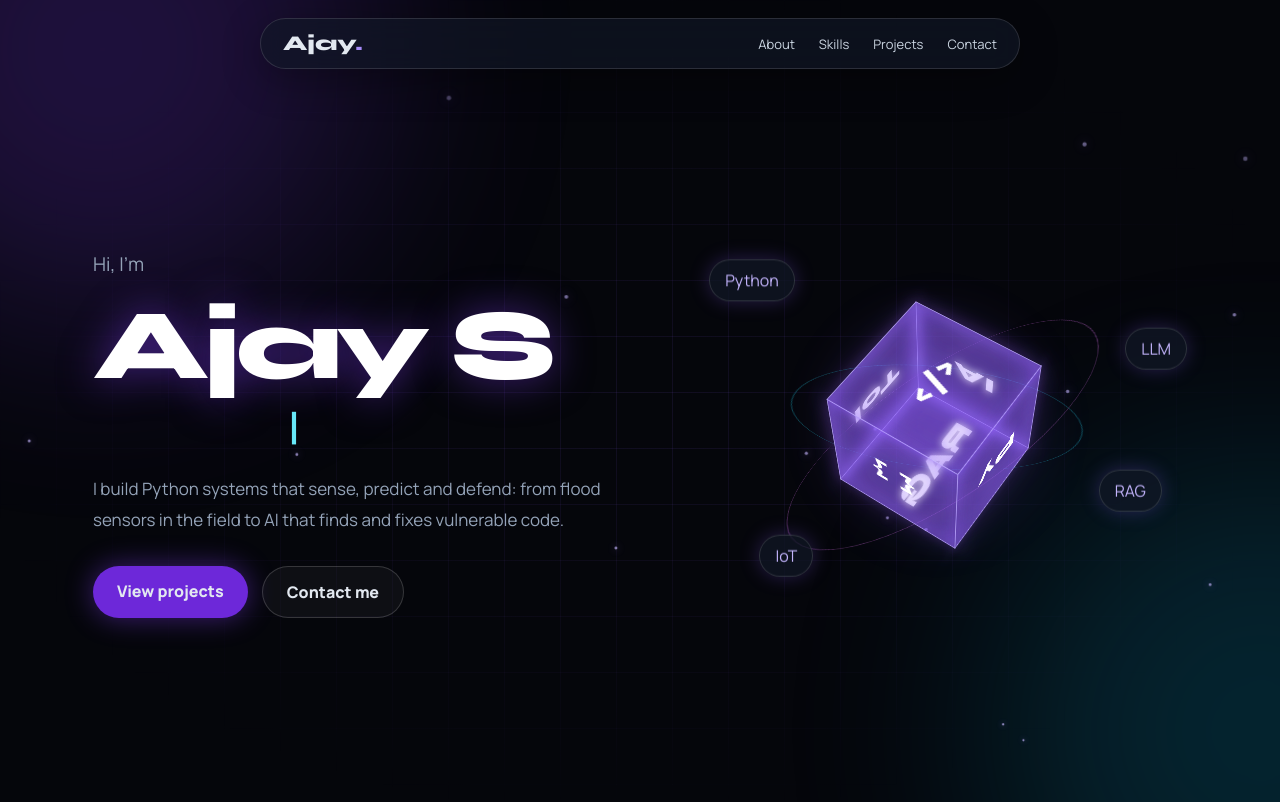
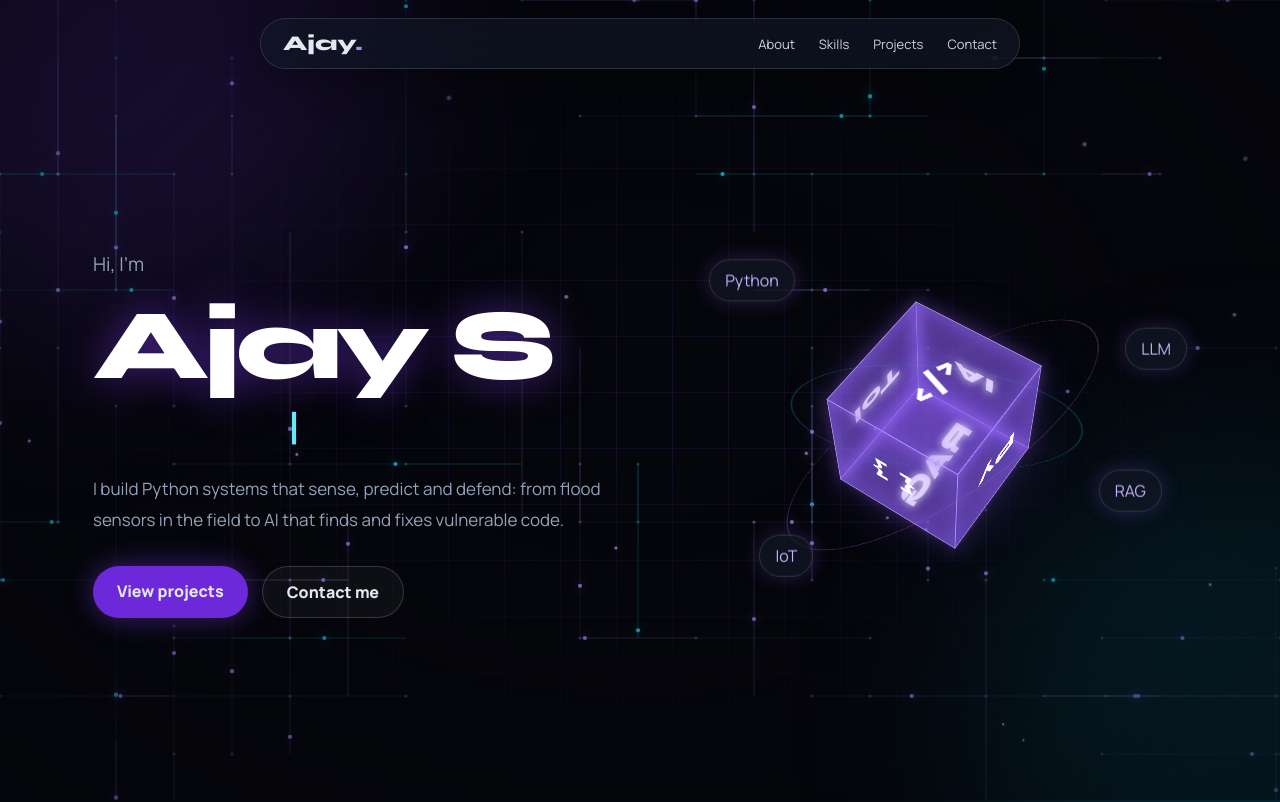
Before and after one commit to Ajevo93/Ajevo93.github.io, a plain HTML site: page index.html in a window 1280 px wide. Shown: the top 802 px of the page. Drawn offline with Linux system fonts and the light colour scheme; animation ran at ten frames a second.

Commit message:
Add animated electronics PCB circuit background

```diff
--- a/index.html
+++ b/index.html
@@ -37,9 +37,16 @@
 @keyframes pulseGlow{0%,100%{transform:scale(.8);opacity:.35}50%{transform:scale(1.25);opacity:.8}}
 @keyframes particleRise{0%{transform:translate3d(0,25px,0) scale(.4);opacity:0}15%{opacity:.8}85%{opacity:.5}100%{transform:translate3d(30px,-105vh,0) scale(1.2);opacity:0}}
 
+
+/* Animated electronics / PCB background */
+#pcbCanvas{position:fixed;inset:0;width:100%;height:100%;z-index:-1;pointer-events:none;opacity:.78}
+body:after{content:"";position:fixed;inset:0;z-index:-1;pointer-events:none;background:radial-gradient(ellipse at 50% 45%,transparent 25%,#05060b88 100%)}
+@media(max-width:760px){#pcbCanvas{opacity:.58}}
+@media(prefers-reduced-motion:reduce){#pcbCanvas{display:none}}
+
 </style>
 </head>
-<body><div id="progress"></div><div class="gridbg"></div><div class="glow g1"></div><div class="glow g2"></div>
+<body><div id="progress"></div><div class="gridbg"></div><canvas id="pcbCanvas" aria-hidden="true"></canvas><div class="glow g1"></div><div class="glow g2"></div>
 <header class="nav"><a class="brand" href="#top">Ajay<span>.</span></a><nav class="links"><a href="#about">About</a><a href="#skills">Skills</a><a href="#projects">Projects</a><a href="#contact">Contact</a></nav><button class="menu" onclick="document.querySelector('.links').style.display=document.querySelector('.links').style.display==='flex'?'none':'flex'">Menu</button></header>
 <main><section class="hero" id="top"><div><p class="eyebrow">Hi, I’m</p><h1 class="name">Ajay S</h1><div class="role"><span id="typed">Python Developer</span><span style="color:#67e8f9">|</span></div><p class="intro">I build Python systems that sense, predict and defend: from flood sensors in the field to AI that finds and fixes vulnerable code.</p><div class="actions"><a class="btn" href="#projects">View projects</a><a class="btn alt" href="#contact">Contact me</a></div></div><div class="scene"><div class="orbit"></div><div class="orbit two"></div><div class="cube"><div class="face front">Py</div><div class="face back">IoT</div><div class="face right">{ }</div><div class="face left">AI</div><div class="face top">RAG</div><div class="face bottom">&lt;/&gt;</div></div><span class="chip c1">Python</span><span class="chip c2">LLM</span><span class="chip c3">IoT</span><span class="chip c4">RAG</span></div></section>
 <section class="content" id="about"><h2 class="heading">About me</h2><div class="underline"></div><p class="about">I’m Ajay, a Python developer studying Electronics and Communication Engineering. Hardware and software meet in my work: I like projects where code reads the real world through sensors and signals, and projects where AI looks after the code itself.<br><br>Right now I’m building an IoT flood early-warning system and an LLM-based tool that finds and fixes vulnerabilities in source code.</p><div class="cards"><article class="card"><span class="tag">Degree</span><h3>B.E. Electronics and Communication Engineering</h3></article><article class="card"><span class="tag">College</span><h3>VSB College of Engineering and Technical Campus, Coimbatore</h3></article><article class="card"><span class="tag">Graduating</span><h3>2028</h3></article></div></section>
@@ -57,4 +64,51 @@ revealTargets.forEach(el=>revealObserver.observe(el));
 document.querySelectorAll('.cards').forEach(group=>group.querySelectorAll('.card').forEach((card,index)=>card.style.transitionDelay=(index*110)+'ms'));
 for(let i=0;i<18;i++){const p=document.createElement('i');p.className='particle';p.style.left=(Math.random()*100)+'vw';p.style.bottom=(-Math.random()*100)+'px';p.style.animationDuration=(9+Math.random()*13)+'s';p.style.animationDelay=(-Math.random()*18)+'s';p.style.opacity='.65';document.body.appendChild(p)}
 
+
+/* Lightweight animated PCB circuit field: glowing traces and travelling signals */
+(()=> {
+ const canvas=document.getElementById('pcbCanvas');
+ if(!canvas || window.matchMedia('(prefers-reduced-motion: reduce)').matches) return;
+ const ctx=canvas.getContext('2d',{alpha:true});
+ let w=0,h=0,dpr=1,paths=[],last=0;
+ const resize=()=>{
+   dpr=Math.min(window.devicePixelRatio||1,1.5); w=innerWidth; h=innerHeight;
+   canvas.width=Math.floor(w*dpr); canvas.height=Math.floor(h*dpr);
+   canvas.style.width=w+'px';canvas.style.height=h+'px';ctx.setTransform(dpr,0,0,dpr,0,0);
+   paths=[];
+   const step=w<700?46:58, cols=Math.ceil(w/step), rows=Math.ceil(h/step);
+   for(let i=0;i<Math.min(90,Math.floor(cols*rows*.18));i++){
+     let x=Math.floor(Math.random()*cols)*step, y=Math.floor(Math.random()*rows)*step;
+     const pts=[{x,y}], turns=2+Math.floor(Math.random()*4), dir=Math.random()<.5?0:1;
+     for(let j=0;j<turns;j++){
+       if(dir===0){x=Math.max(0,Math.min(w,x+(Math.random()<.5?-1:1)*step*(1+Math.floor(Math.random()*3))))}
+       else{y=Math.max(0,Math.min(h,y+(Math.random()<.5?-1:1)*step*(1+Math.floor(Math.random()*3))))}
+       pts.push({x,y});
+     }
+     const lengths=[0];let total=0;
+     for(let j=1;j<pts.length;j++){total+=Math.hypot(pts[j].x-pts[j-1].x,pts[j].y-pts[j-1].y);lengths.push(total)}
+     paths.push({pts,lengths,total,phase:Math.random(),speed:.035+Math.random()*.055,hue:Math.random()<.55?'violet':'cyan'});
+   }
+ };
+ function pointAt(p,t){
+   const d=t*p.total;let i=1;while(i<p.lengths.length-1&&p.lengths[i]<d)i++;
+   const a=p.pts[i-1],b=p.pts[i],span=p.lengths[i]-p.lengths[i-1],q=span?(d-p.lengths[i-1])/span:0;
+   return{x:a.x+(b.x-a.x)*q,y:a.y+(b.y-a.y)*q};
+ }
+ function draw(now){
+   const dt=Math.min((now-last)/1000||.016,.05);last=now;ctx.clearRect(0,0,w,h);
+   for(const p of paths){
+     const color=p.hue==='violet'?'167,139,250':'34,211,238';
+     ctx.beginPath();p.pts.forEach((v,i)=>i?ctx.lineTo(v.x,v.y):ctx.moveTo(v.x,v.y));
+     ctx.strokeStyle='rgba('+color+',.13)';ctx.lineWidth=1;ctx.stroke();
+     p.phase=(p.phase+p.speed*dt)%1;const head=pointAt(p,p.phase);
+     ctx.save();ctx.shadowBlur=13;ctx.shadowColor='rgba('+color+',.9)';
+     ctx.fillStyle='rgba('+color+',.95)';ctx.beginPath();ctx.arc(head.x,head.y,2.1,0,Math.PI*2);ctx.fill();ctx.restore();
+     p.pts.forEach((v,i)=>{if(i===p.pts.length-1||i===0){ctx.beginPath();ctx.arc(v.x,v.y,1.6,0,Math.PI*2);ctx.fillStyle='rgba('+color+',.35)';ctx.fill()}});
+   }
+   requestAnimationFrame(draw);
+ }
+ resize();addEventListener('resize',resize,{passive:true});requestAnimationFrame(draw);
+})();
+
 </script></body></html>
```
